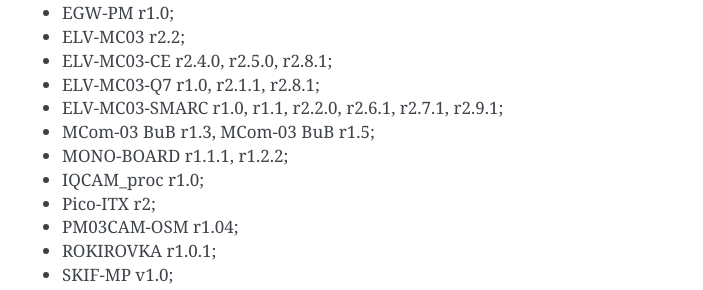
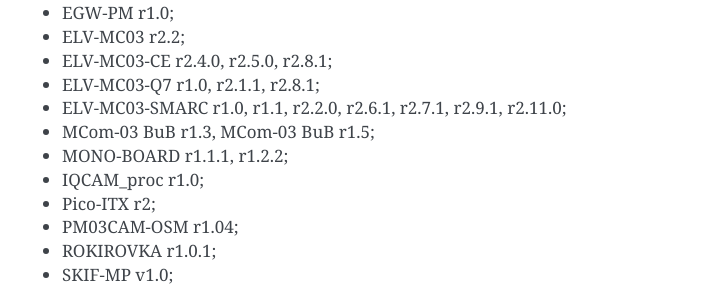
Before and after one commit to elvees/ddrinit, a Sphinx documentation site: the page built from doc/index.rst, in a window 1280 px wide and 900 px high, scrolled down 1097 px. Shown: the part 164-454 px from the top of the window, without its empty margins (388-1091 px from the left). Built offline with Sphinx 7.4.7, drawn with Linux system fonts in a browser that asks for light colours.

Commit message:
mcom03: Add ELV-MC03-SMARC PM r2.11.0 support
Basic config with custom DQ_MAPPINGS for Rayson RS1G32LM4D4BDT-53BT
LPDDR4 SDRAM connected to DDRMC0 and DDRMC1 on ELV-MC03-SMARC r2.11.0.

Issue: #MCOM03SW-3144
Change-Id: Ie0728588d39b76c4e508cc77abf87c7c0ec0ec00

```diff
--- a/doc/index.rst
+++ b/doc/index.rst
@@ -35,7 +35,7 @@
 * ELV-MC03 r2.2;
 * ELV-MC03-CE r2.4.0, r2.5.0, r2.8.1;
 * ELV-MC03-Q7 r1.0, r2.1.1, r2.8.1;
-* ELV-MC03-SMARC r1.0, r1.1, r2.2.0, r2.6.1, r2.7.1, r2.9.1;
+* ELV-MC03-SMARC r1.0, r1.1, r2.2.0, r2.6.1, r2.7.1, r2.9.1, r2.11.0;
 * MCom-03 BuB r1.3, MCom-03 BuB r1.5;
 * MONO-BOARD r1.1.1, r1.2.2;
 * IQCAM_proc r1.0;
```
Also changed, not shown: 1 other file.
